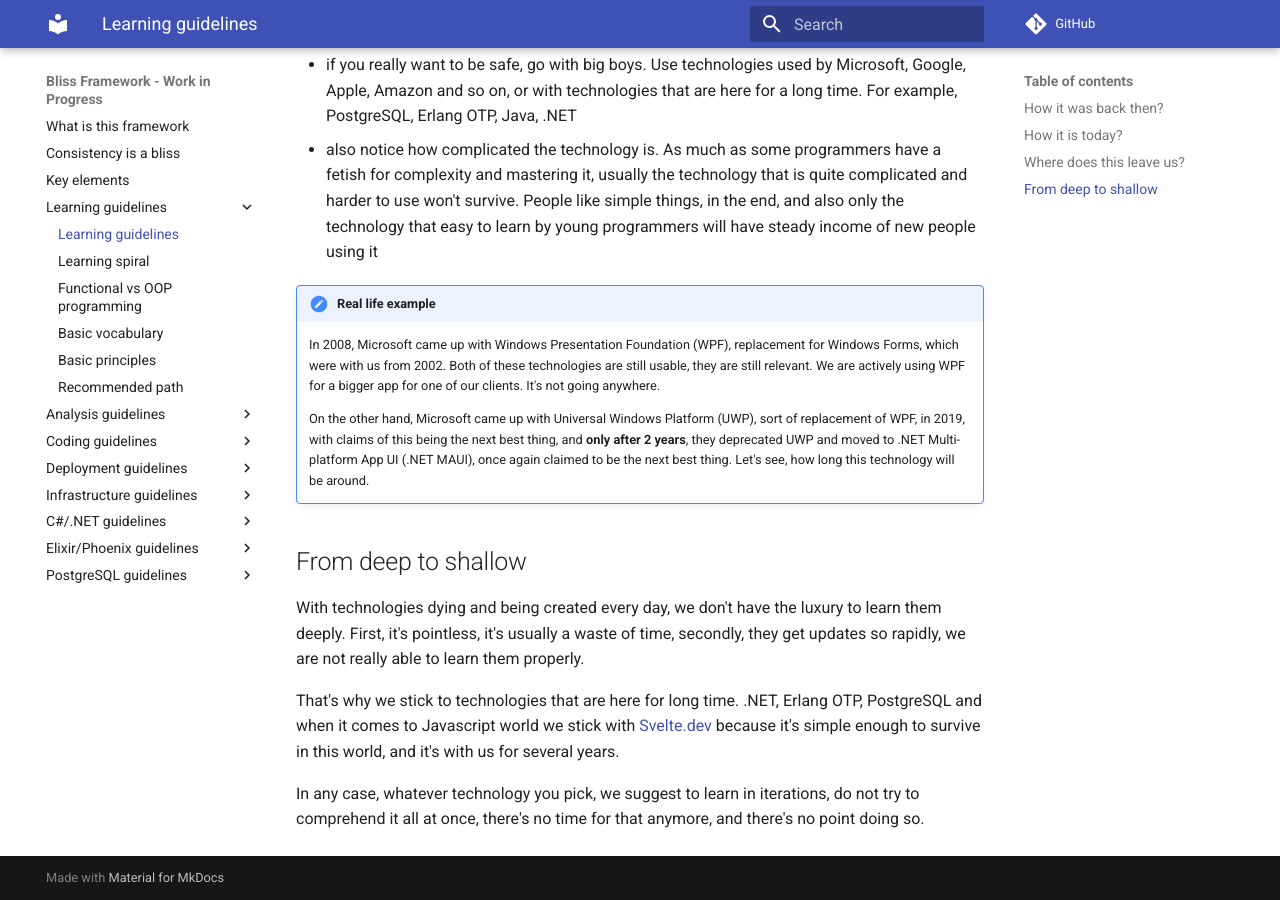
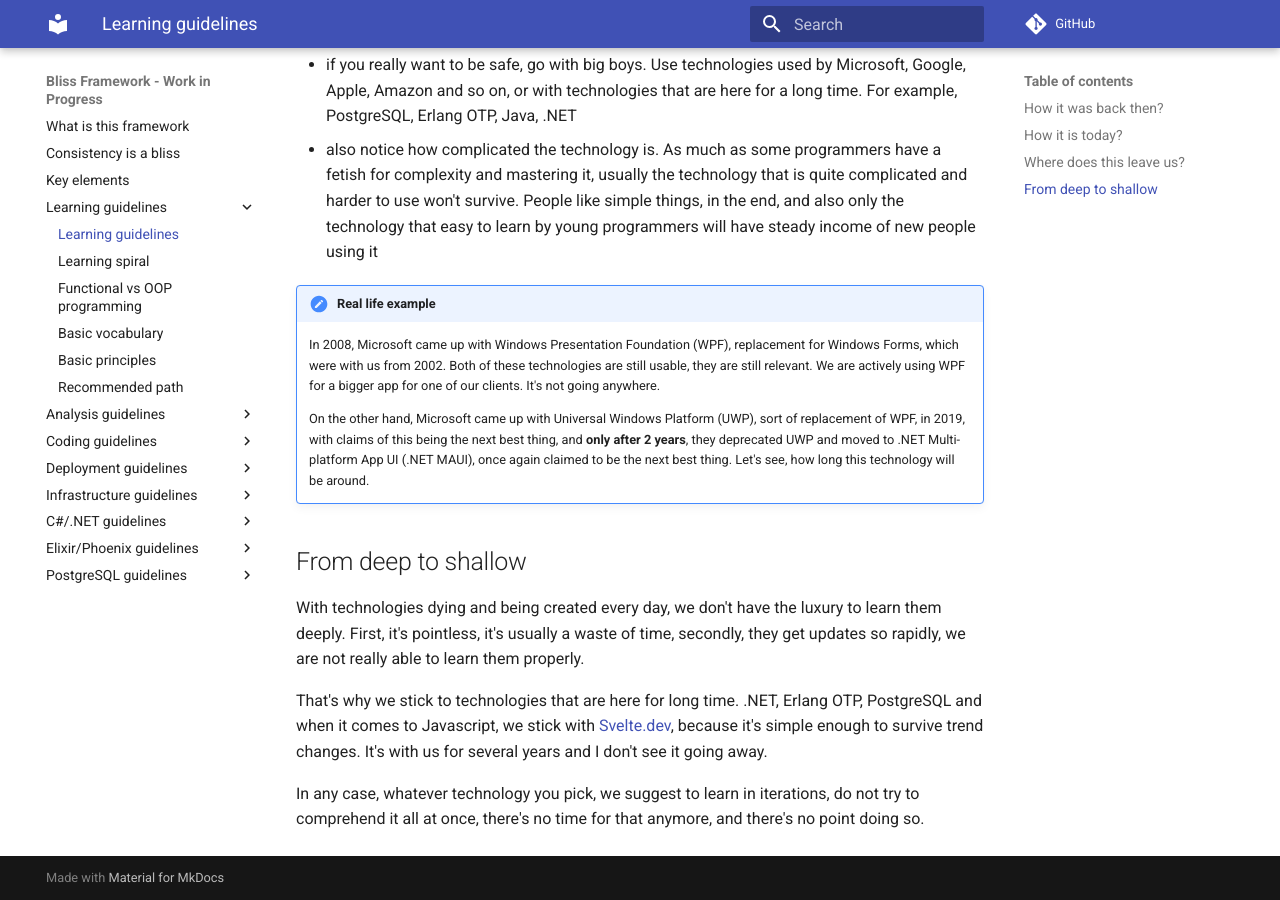
Before and after one commit to bliss-framework/web, an MkDocs documentation site: the page built from docs/learning-guidelines/index.md, in a window 1280 px wide and 900 px high, scrolled down 1982 px. Built offline with MkDocs 1.6.1 and Material for MkDocs 9.7.7, drawn with Linux system fonts in a browser that asks for light colours; comment, search, counter and statistics services are not loaded.

Commit message:
Update index.md

```diff
--- a/docs/learning-guidelines/index.md
+++ b/docs/learning-guidelines/index.md
@@ -59,6 +59,6 @@ So how to live and learn in this new world of non-lasting technologies and frame
 
 With technologies dying and being created every day, we don't have the luxury to learn them deeply. First, it's pointless, it's usually a waste of time, secondly, they get updates so rapidly, we are not really able to learn them properly.
 
-That's why we stick to technologies that are here for long time. .NET, Erlang OTP, PostgreSQL and when it comes to Javascript world we stick with [Svelte.dev](https://svelte.dev) because it's simple enough to survive in this world, and it's with us for several years.
+That's why we stick to technologies that are here for long time. .NET, Erlang OTP, PostgreSQL and when it comes to Javascript, we stick with [Svelte.dev](https://svelte.dev), because it's simple enough to survive trend changes. It's with us for several years and I don't see it going away.
 
 In any case, whatever technology you pick, we suggest to learn in iterations, do not try to comprehend it all at once, there's no time for that anymore, and there's no point doing so.
```
